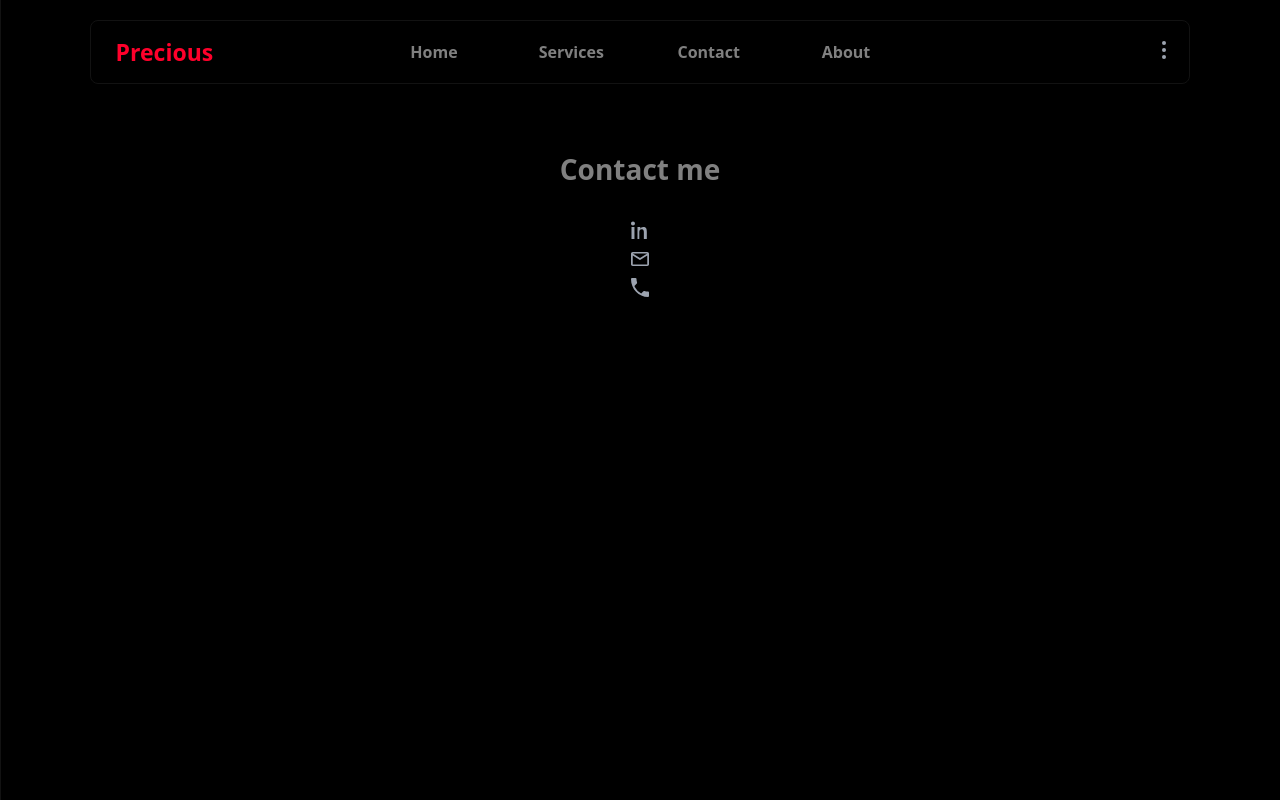
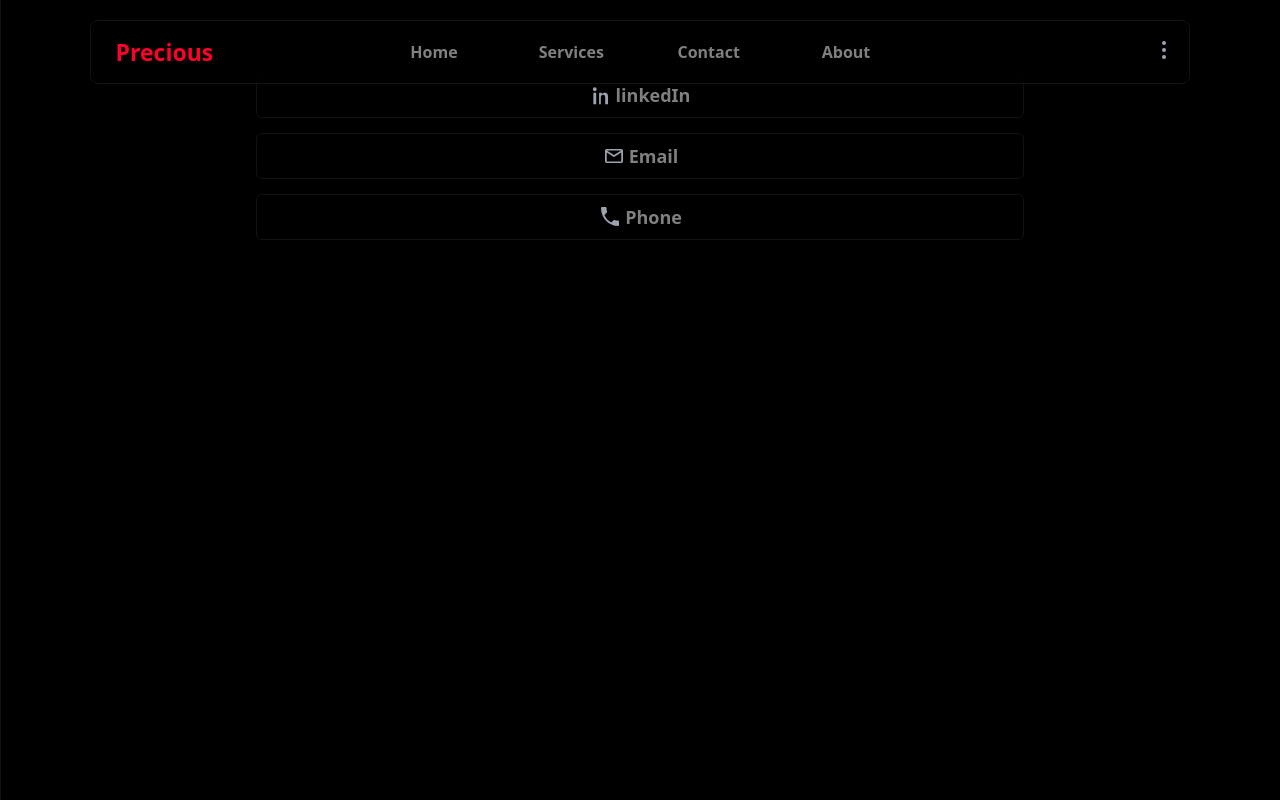
Before and after one commit to portfoliocs9-ops/portfoliocs9-ops.io, a plain HTML site: page Contacts/index.html in a window 1280 px wide. Drawn offline with Linux system fonts and the light colour scheme; files that its build step writes are made by us from their sources; files whose address does not match are found by name.

Commit message:
we party

```diff
--- a/0/Contacts/index.html
+++ b/Contacts/index.html
@@ -94,27 +94,48 @@
 
     <section class="txt-ja-p">
         <div class="txtj-c">
-            <div class="mecaps-c">
+            <div style="padding-bottom: 50px;" class="mecaps-c">
                 <div class="mecaps">Contact me</div>
             </div>
-            <div class="slink-p">
-                <div class="slink-p">
-                    <div class="slink"><a href=""><svg xmlns="http://www.w3.org/2000/svg" viewBox="0 0 24 24" width="24"
-                                height="24">
+            <div class="sli-p">
+                <div class="sli-c">
+                    <div class="a-tag">
+                        <a href="">
+                            <div class="icu">
+                                <svg xmlns="http://www.w3.org/2000/svg" viewBox="0 0 24 24" width="23" height="23">
                                     <path fill="#9ca3af"
                                         d="M4.98 3.5C3.88 3.5 3 4.38 3 5.48c0 1.08.86 1.97 1.96 1.97h.02c1.1 0 1.98-.89 1.98-1.97C6.96 4.38 6.1 3.5 4.98 3.5ZM3.5 21h2.96V9H3.5v12ZM9.5 9h2.84v1.64h.04c.4-.75 1.38-1.54 2.84-1.54 3.04 0 3.6 2 3.6 4.6V21h-2.96v-6.38c0-1.52-.03-3.48-2.12-3.48-2.12 0-2.44 1.66-2.44 3.37V21H9.5V9Z" />
-                            </svg></a></div>
-                    <div class="slink"><a href=""><svg xmlns="http://www.w3.org/2000/svg" viewBox="0 0 24 24" width="24"
-                                height="24">
+                                </svg>
+                            </div>
+                            <div class="smp">linkedIn</div>
+                        </a>
+                    </div>
+
+
+                    <div class="a-tag">
+                        <a href="">
+                            <div class="icu">
+                                <svg xmlns="http://www.w3.org/2000/svg" viewBox="0 0 24 24" width="24" height="24">
                                     <path fill="#9ca3af"
                                         d="M3 6.75C3 5.78 3.78 5 4.75 5h14.5C20.22 5 21 5.78 21 6.75v10.5c0 .97-.78 1.75-1.75 1.75H4.75C3.78 19 3 18.22 3 17.25V6.75Zm1.75-.25 7.25 4.53 7.25-4.53H4.75Zm14.5 11V8.53l-6.78 4.24a1 1 0 0 1-1.04 0L4.75 8.53V17.5h14.5Z" />
-                            </svg></a></div>
-                    <div class="slink"><a href="">
+                                </svg>
+                            </div>
+                            <div class="smp">Email</div>
+                        </a>
+                    </div>
+
+                    <div class="a-tag">
+                        <a href="">
+                            <div class="icu">
                                 <svg xmlns="http://www.w3.org/2000/svg" viewBox="0 0 24 24" width="24" height="24">
                                     <path fill="#9ca3af"
                                         d="M6.62 10.79a15.05 15.05 0 0 0 6.59 6.59l2.2-2.2a1 1 0 0 1 1.01-.24c1.12.37 2.33.57 3.58.57a1 1 0 0 1 1 1V20a1 1 0 0 1-1 1C10.85 21 3 13.15 3 3a1 1 0 0 1 1-1h3.5a1 1 0 0 1 1 1c0 1.25.2 2.46.57 3.58a1 1 0 0 1-.24 1.01l-2.21 2.2Z" />
                                 </svg>
-                        </a></div>
+                            </div>
+                            <div class="smp">Phone</div>
+                        </a>
+                    </div>
+
                 </div>
             </div>
         </div>
--- a/0/styles.css
+++ b/styles.css
@@ -349,6 +349,66 @@ body {
 .ojk-align {
   text-align: center;
 }
+.sli-p {
+  display: flex;
+  align-items: center;
+  justify-content: center;
+  height: auto;
+  width: 100%;
+  /* border: 1px solid gray; */
+}
+.sli-c {
+  display: flex;
+  flex-wrap: wrap;
+  height: auto;
+  justify-content: center;
+  align-items: center;
+  width: 60%;
+  gap: 15px;
+  /* border: 1px solid gray; */
+}
+.a-tag {
+  display: flex;
+  height: auto;
+  width: 100%;
+  padding: 10px 20px;
+  border-radius: 6px;
+  justify-content: center;
+  border: 1px solid #121212;
+}
+.a-tag a {
+  display: flex;
+  height: auto;
+  justify-content: center;
+  width: 50%;
+  text-decoration: none;
+  /* border: 1px solid rgb(44, 44, 44); */
+}
+.a-tag a :hover,
+:focus {
+  text-decoration: none;
+  background-color: transparent;
+}
+
+.icu {
+  height: auto;
+  width: auto;
+  display: flex;
+  align-items: center;
+  padding-right: 3px;
+  /* border: 1px solid gray; */
+}
+
+.smp {
+  display: flex;
+  justify-content: center;
+  height: auto;
+  width: auto;
+  font-size: 18px;
+  font-weight: 600;
+  color: gray;
+  /* border: 1px solid gray; */
+}
 
 .col-xl-1 {
   width: 8.33%;
@@ -489,6 +549,11 @@ body {
     font-size: 12.5px;
     letter-spacing: 0.2px;
     color: rgb(44, 44, 44);
+  }
+  .s-rating :hover,
+  :focus {
+    color: rgb(44, 44, 44);
+    background-color: rgb(163, 163, 163);
   }
   .rst-main {
     /* border: 1px solid black; */
```
Also changed, not shown: 0/Contacts/styles.css (deleted), 0/Services/styles.css (deleted), 1600w-vzScEqAI__M.webp (deleted), About/index.html (renamed from 0/About/index.html), About/styles.css (renamed from 0/About/styles.css), Services/index.html (renamed from 0/Services/index.html), index.html (renamed from 0/index.html), menu_nav.css (renamed from 0/menu_nav.css), menu_nav.js (renamed from 0/menu_nav.js), script.js (renamed from 0/script.js), 1 other file. Lines whose indentation alone changed are shown as unchanged.
